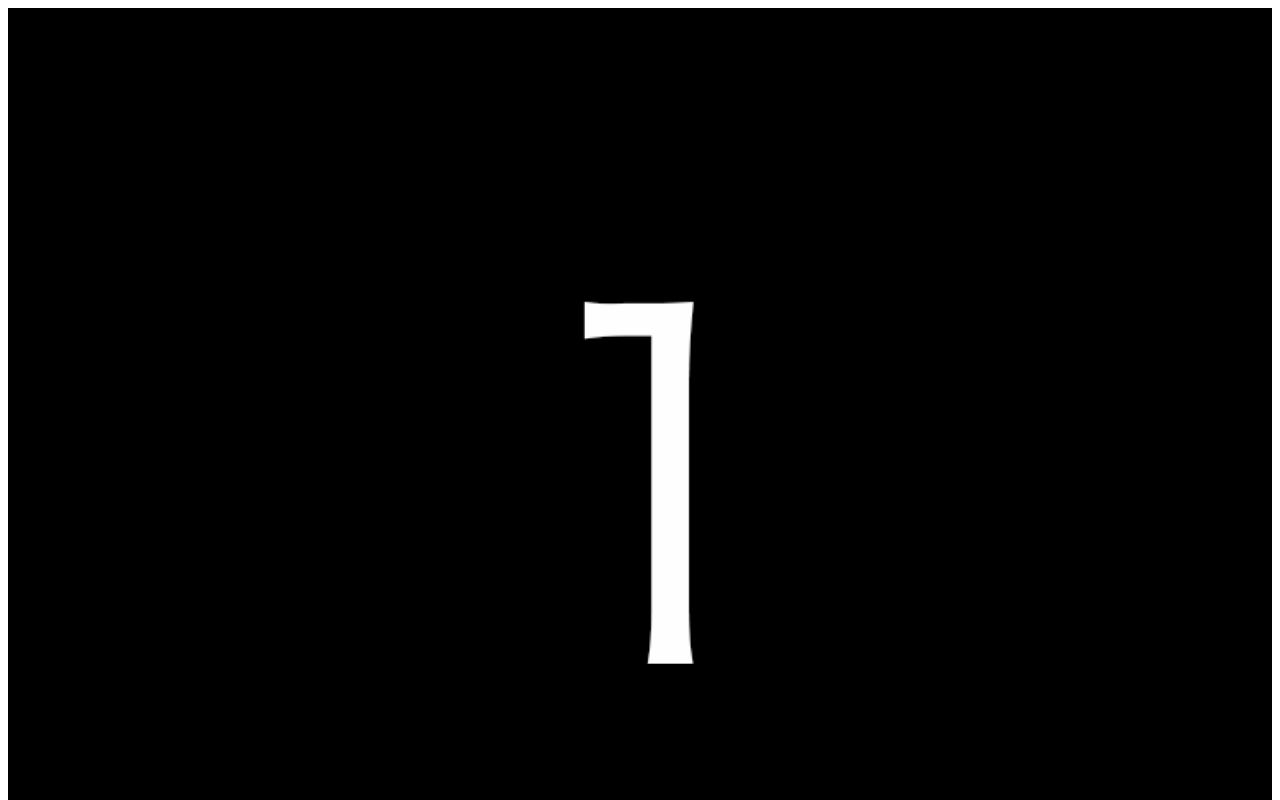
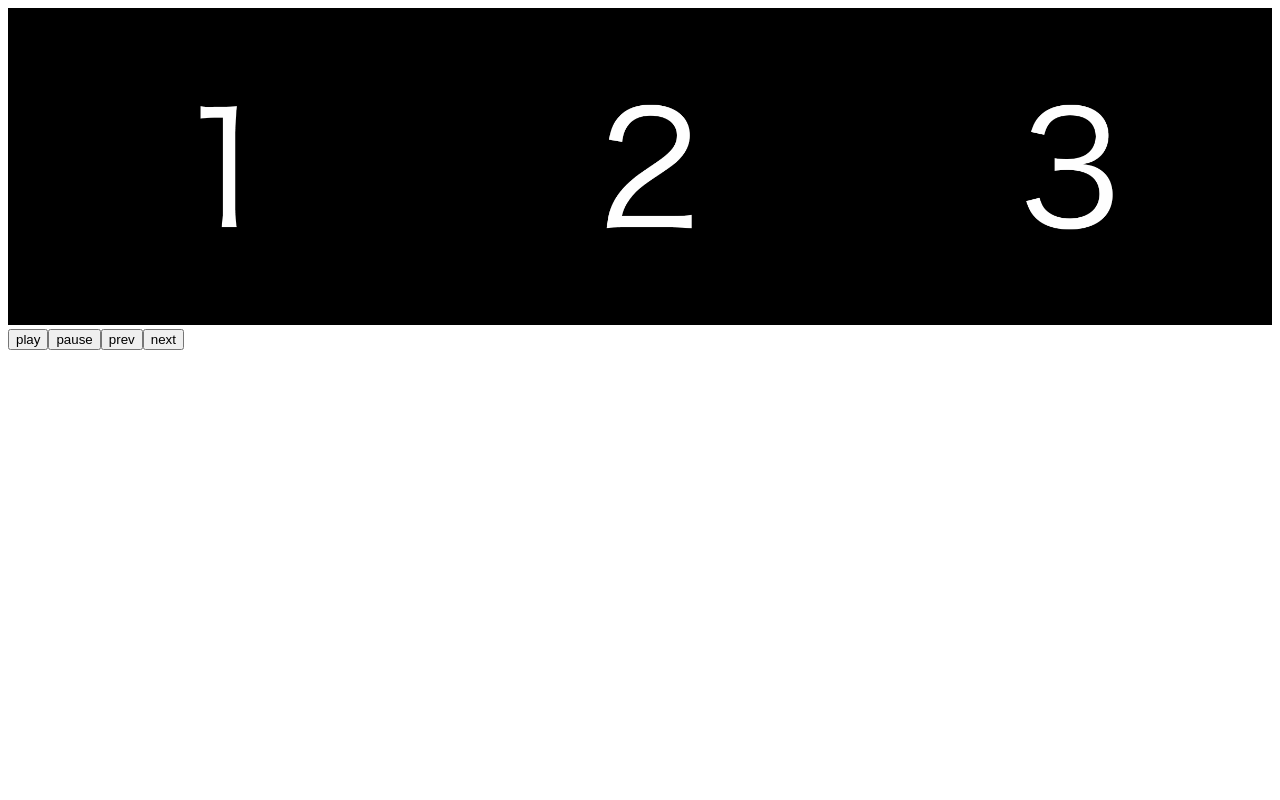
Before and after one commit to zaubermaerchen/vue3-slick, a Vue app: page / in a window 1280 px wide. Shown: the top 800 px of the page. Built offline with nearby package versions, Linux system fonts and the light colour scheme.

Commit message:
small fixes and changes

```diff
--- a/src/App.vue
+++ b/src/App.vue
@@ -3,26 +3,35 @@ import { ref } from 'vue';
 import Slick from './components/Slick.vue';
 import 'slick-carousel/slick/slick.css';
 
-const slick = ref<InstanceType<typeof Slick> | null>(null);
+const slickRef = ref<InstanceType<typeof Slick> | null>(null);
 
 const slickOptions: JQuerySlickOptions = {
+    slidesToShow: 3,
     autoplay: false,
     arrows: false,
     infinite: false,
     lazyLoad: 'progressive',
+    responsive: [
+      {
+        breakpoint: 800,
+        settings: {
+            slidesToShow: 1,
+        },
+      },
+    ],
 };
 
 const play = () => {
-    slick.value?.play();
+    slickRef.value?.play();
 };
 const pause = () => {
-    slick.value?.pause();
+    slickRef.value?.pause();
 };
 const next = () => {
-    slick.value?.next();
+    slickRef.value?.next();
 };
 const prev = () => {
-    slick.value?.prev();
+    slickRef.value?.prev();
 };
 
 const onAfterChange = (event: JQuery.Event, slick: JQuerySlick, currentSlide: number) => {
@@ -31,8 +40,8 @@ const onAfterChange = (event: JQuery.Event, slick: JQuerySlick, currentSlide: nu
 const onBeforeChange = (event: JQuery.Event, slick: JQuerySlick, currentSlide: number, nextSlide: number) => {
     console.log(`before change event called. current:${currentSlide}, next:${nextSlide}`);
 };
-const onBreakpoint = (event: JQuery.Event, slick: JQuerySlick, breakpoint: any) => {
-    console.log('breakpoint event called.', event, slick, breakpoint);
+const onBreakpoint = (event: JQuery.Event, slick: JQuerySlick, breakpoint: number | null) => {
+    console.log(`breakpoint event called. breakpoint:${breakpoint}`);
 };
 const onDestroy = (event: JQuery.Event, slick: JQuerySlick) => {
     console.log(`destroy event called.`);
@@ -61,8 +70,8 @@ const onLazyLoadError = (event: JQuery.Event, slick: JQuerySlick, image: object,
 </script>
 
 <template>
-<slick
-  ref="slick"
+<Slick
+  ref="slickRef"
   :options="slickOptions"
   @afterChange="onAfterChange"
   @beforeChange="onBeforeChange"
@@ -80,7 +89,7 @@ const onLazyLoadError = (event: JQuery.Event, slick: JQuerySlick, image: object,
   <img data-lazy="images/image03.png">
   <img data-lazy="images/image04.png">
   <img data-lazy="images/image05.png">
-</slick>
+</Slick>
 <button type="button" @click="play">play</button>
 <button type="button" @click="pause">pause</button>
 <button type="button" @click="prev">prev</button>
--- a/src/components/Slick.vue
+++ b/src/components/Slick.vue
@@ -9,7 +9,7 @@ interface Props {
 interface Emits {
     (e: 'afterChange', event: JQuery.Event, slick: JQuerySlick, currentSlide: number): void;
     (e: 'beforeChange', event: JQuery.Event, slick: JQuerySlick, currentSlide: number, nextSlide: number): void;
-    (e: 'breakpoint', event: JQuery.Event, slick: JQuerySlick, breakpoint: any): void;
+    (e: 'breakpoint', event: JQuery.Event, slick: JQuerySlick, breakpoint: number | null): void;
     (e: 'destroy', event: JQuery.Event, slick: JQuerySlick): void;
     (e: 'edge', event: JQuery.Event, slick: JQuerySlick, direction: string): void;
     (e: 'init', event: JQuery.Event, slick: JQuerySlick): void;
@@ -135,7 +135,7 @@ const onBeforeChange = (event: JQuery.Event, slick: JQuerySlick, currentSlide: n
 /**
  * Fires after a breakpoint is hit
  */
-const onBreakpoint = (event: JQuery.Event, slick: JQuerySlick, breakpoint: any) => {
+const onBreakpoint = (event: JQuery.Event, slick: JQuerySlick, breakpoint: number | null) => {
     emit('breakpoint', event, slick, breakpoint);
 };
 
```
Also changed, not shown: 1 other file (tests, documents, lock files or other folders).
